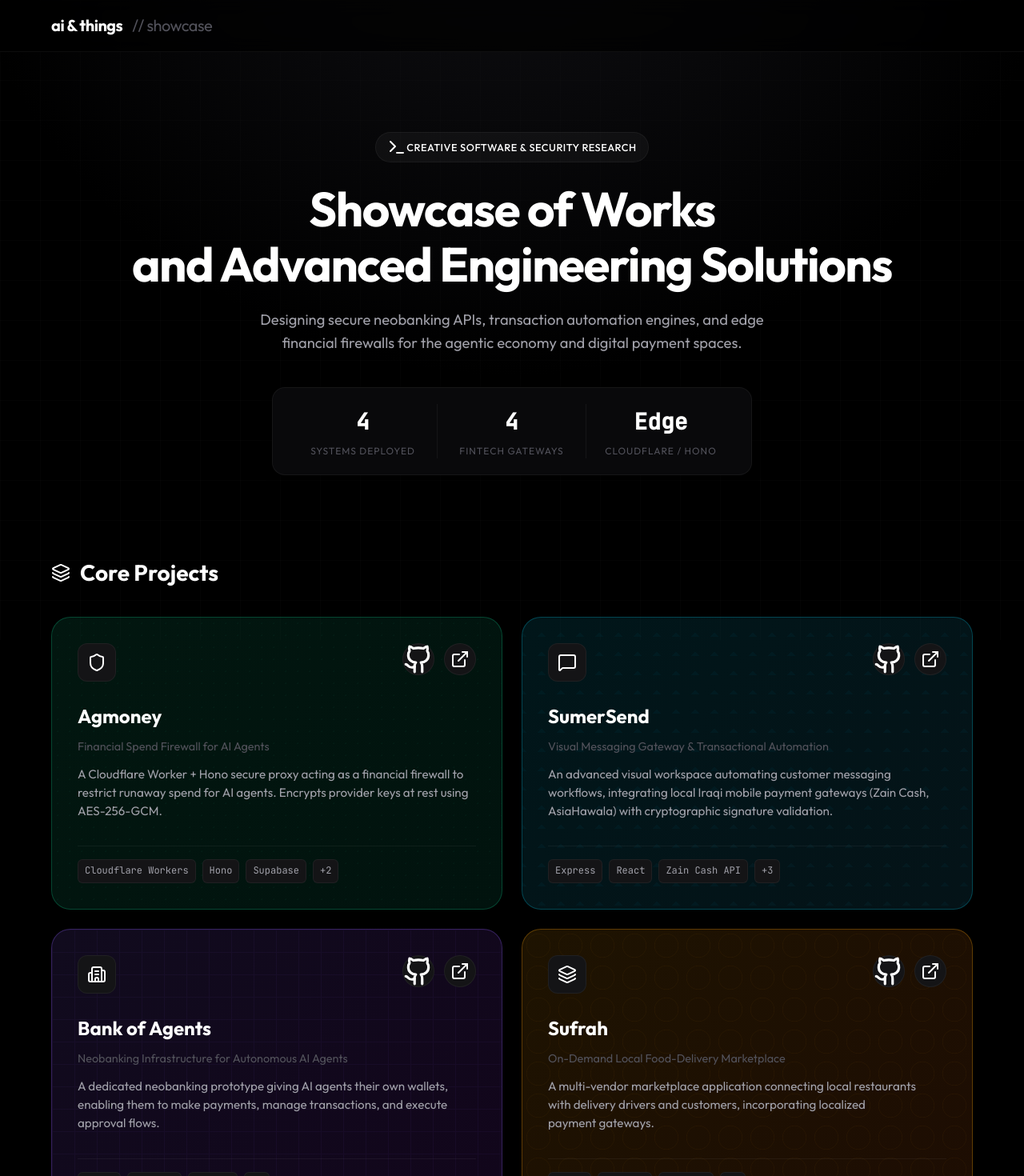
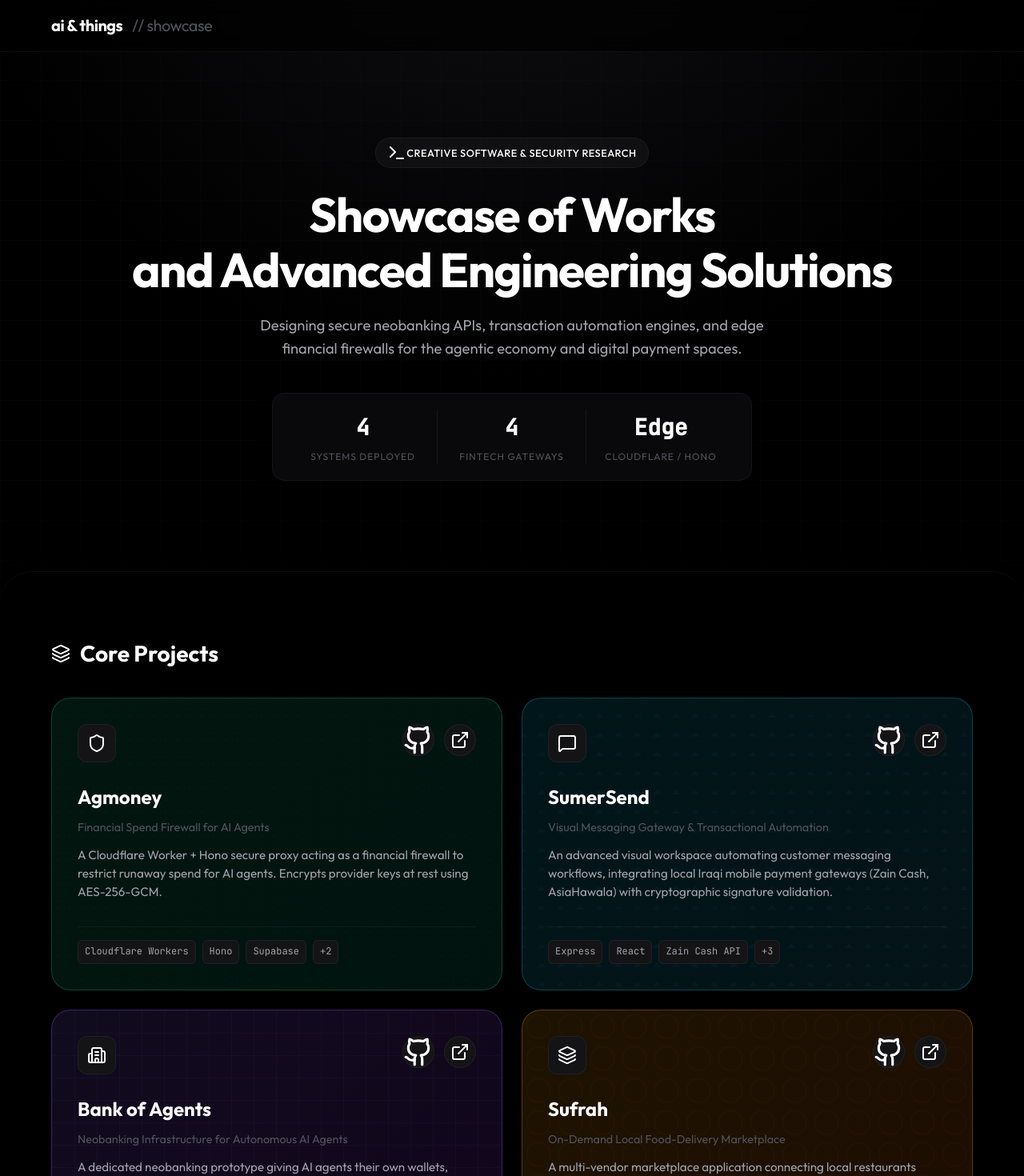
Before and after one commit to Prudctual/portfolio-showcase, a React (Vite) app: page / in a window 1280 px wide. Shown: the top 1470 px of the page at 80% size. Built offline with nearby package versions, Linux system fonts and the light colour scheme.

Commit message:
Implement modern overlapping reveal scroll effect for Core Projects sheet over sticky Hero section

```diff
--- a/src/index.css
+++ b/src/index.css
@@ -155,12 +155,31 @@
   to { opacity: 1; transform: translateY(0); }
 }
 
-/* Hero Section */
+/* Hero Section with Parallax Reveal Scroll Effect */
 .hero {
-  padding: 100px 0 60px 0;
+  position: sticky;
+  top: 72px; /* Height of the sticky header */
+  z-index: 1;
+  padding: 100px 0 80px 0;
   text-align: center;
-  position: relative;
+  transform-origin: center center;
   animation: itemFadeIn 0.8s cubic-bezier(0.16, 1, 0.3, 1) both;
+}
+
+@keyframes hero-scroll-fade {
+  to {
+    opacity: 0.1;
+    transform: scale(0.93) translateY(-40px);
+    filter: blur(3px);
+  }
+}
+
+@supports (animation-timeline: scroll()) {
+  .hero {
+    animation: itemFadeIn 0.8s cubic-bezier(0.16, 1, 0.3, 1) both, hero-scroll-fade linear both;
+    animation-timeline: none, scroll();
+    animation-range: none, exit 0% exit 80%;
+  }
 }
 
 .hero-tag {
@@ -232,9 +251,16 @@
   letter-spacing: 1px;
 }
 
-/* Projects Grid */
+/* Projects Grid Overlapping Sheet Effect */
 .projects-section {
-  padding: 40px 0 80px 0;
+  position: relative;
+  z-index: 10;
+  background: var(--bg-primary);
+  border-top: 1px solid var(--border-light);
+  border-radius: 40px 40px 0 0;
+  box-shadow: 0 -30px 60px rgba(0, 0, 0, 0.98);
+  padding: 80px 0;
+  margin-top: 40px;
 }
 
 .section-title {
```
